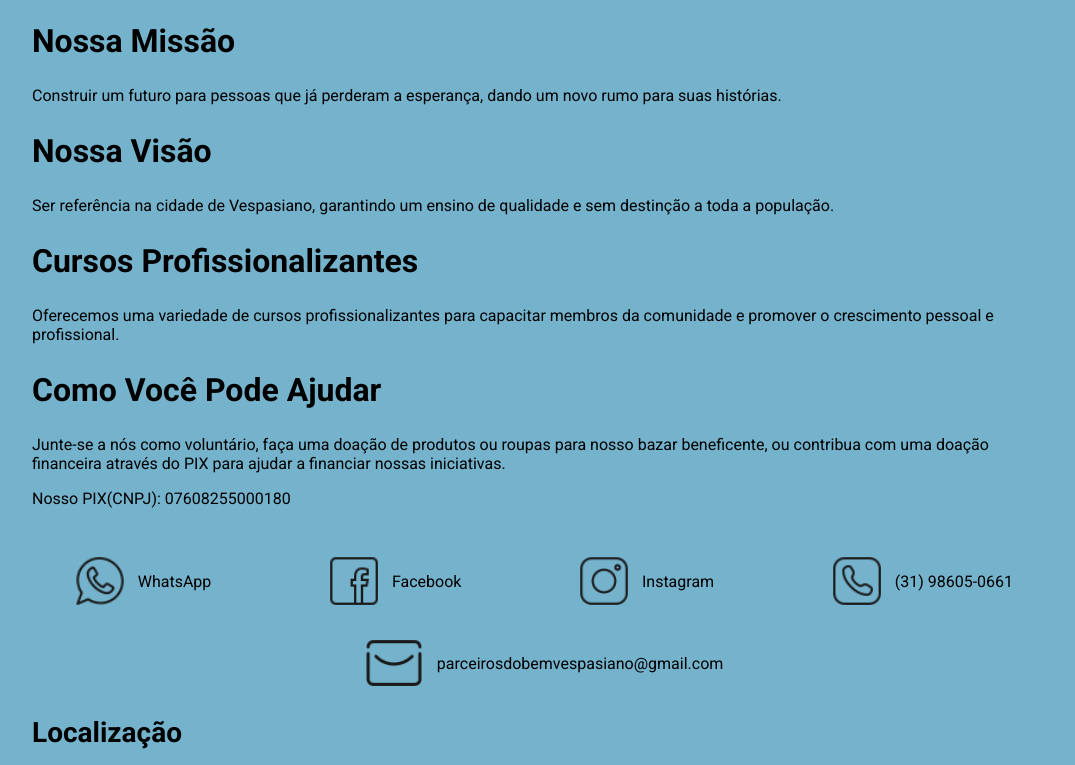
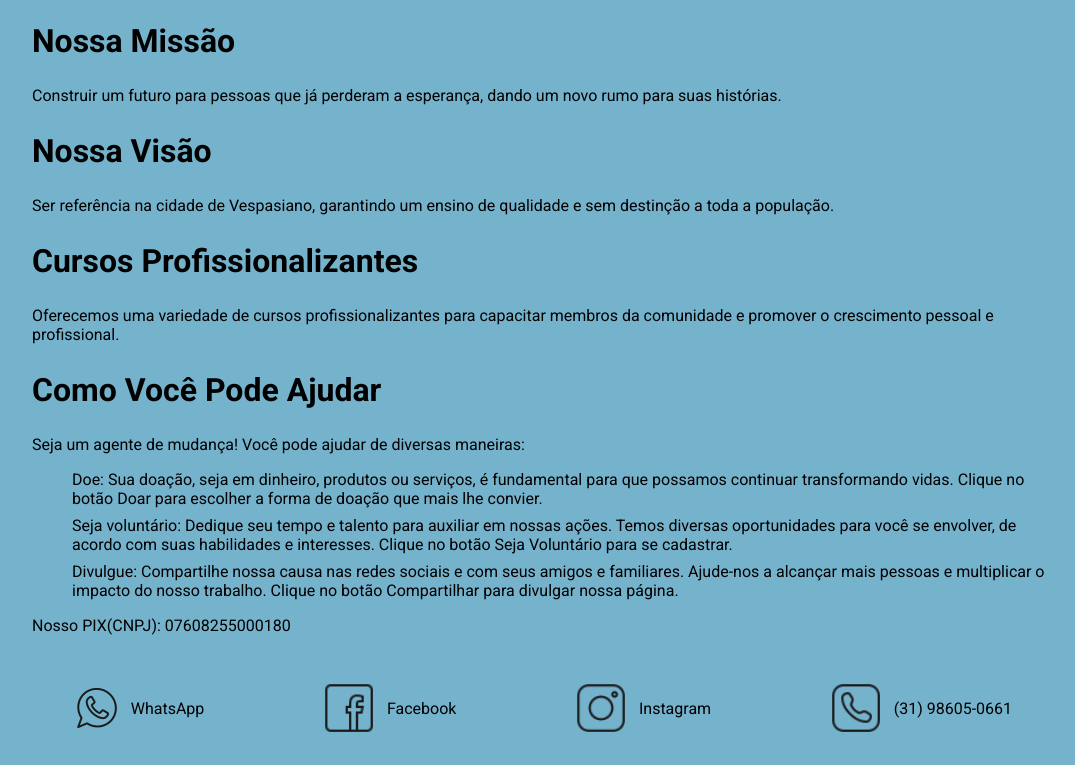
Before and after one commit to wellingtonfernandesbarbosa/parceiros-do-bem, a React (Vite) app: page / in a window 1280 px wide. Shown: the part 391-1156 px from the top of the page, without its empty margins (96-1171 px from the left). Built offline with nearby package versions, Linux system fonts and the light colour scheme.

Commit message:
07608255000180

```diff
--- a/src/App.module.scss
+++ b/src/App.module.scss
@@ -22,8 +22,22 @@
 .Main {
   .Section {
     &__Description {
+      &__List {
+        display: flex;
+        flex-direction: column;
+        gap: 0.5rem;
+      }
       &__Pix {
         cursor: pointer;
+
+        &__Copied {
+          color: green;
+          font-weight: 500;
+          font-size: 0.8rem;
+          margin: 0;
+          padding: 0.5rem 0;
+          text-align: center;
+        }
       }
 
       &__Pix:active {
--- a/src/App.tsx
+++ b/src/App.tsx
@@ -3,10 +3,13 @@ import WhatsappLogo from "./assets/whatsapp.png";
 import FacebookLogo from "./assets/facebook.png";
 import InstagramLogo from "./assets/instagram.png";
 import Phone from "./assets/phone.png";
-import Mail from "./assets/mail.png"
+import Mail from "./assets/mail.png";
 import styles from "./App.module.scss";
+import { useState } from "react";
 
 function App() {
+  const [pixCopy, setPixCopy] = useState(false);
+
   return (
     <div className={styles.App}>
       <header className={styles.Header}>
@@ -35,12 +38,25 @@ function App() {
 
         <section className={styles.Section}>
           <h2 className={styles.Section__Title}>Como Você Pode Ajudar</h2>
-          <p className={styles.Section__Description}>Junte-se a nós como voluntário, faça uma doação de produtos ou roupas para nosso bazar beneficente, ou contribua com uma doação financeira através do PIX para ajudar a financiar nossas iniciativas.</p>
+          <p className={styles.Section__Description}>Seja um agente de mudança! Você pode ajudar de diversas maneiras:</p>
+          <ul className={styles.Section__Description__List}>
+            <li>Doe: Sua doação, seja em dinheiro, produtos ou serviços, é fundamental para que possamos continuar transformando vidas. Clique no botão Doar para escolher a forma de doação que mais lhe convier.</li>
+            <li>Seja voluntário: Dedique seu tempo e talento para auxiliar em nossas ações. Temos diversas oportunidades para você se envolver, de acordo com suas habilidades e interesses. Clique no botão Seja Voluntário para se cadastrar.</li>
+            <li>Divulgue: Compartilhe nossa causa nas redes sociais e com seus amigos e familiares. Ajude-nos a alcançar mais pessoas e multiplicar o impacto do nosso trabalho. Clique no botão Compartilhar para divulgar nossa página.</li>
+          </ul>
           <p className={styles.Section__Description}>
             Nosso PIX(CNPJ):{" "}
-            <span className={styles.Section__Description__Pix} onClick={() => navigator.clipboard.writeText("07608255000180")}>
+            <span
+              className={styles.Section__Description__Pix}
+              onClick={() => {
+                navigator.clipboard.writeText("07608255000180");
+                setPixCopy(true);
+                setTimeout(() => setPixCopy(false), 2000);
+              }}
+            >
               07608255000180
             </span>
+            {pixCopy && <p className={styles.Section__Description__Pix__Copied}>  Chave PIX copiada!</p>}
           </p>
         </section>
       </main>
@@ -48,25 +64,21 @@ function App() {
       <footer className={styles.Footer}>
         <div className={styles.Footer__Social}>
           <a href="https://wa.me/5531986050661" target="_blank" rel="noopener noreferrer" className={styles.Footer__SocialLink}>
-            <img src={WhatsappLogo} alt="WhatsApp" className={styles.Footer__SocialLink__SocialIcon} />
+            <img src={WhatsappLogo} alt="WhatsApp" className={styles.Footer__SocialIcon} />
             <span>WhatsApp</span>
           </a>
-
           <a href="https://www.facebook.com/people/Ong-Parceiros-do-Bem/100083482865397/" target="_blank" rel="noopener noreferrer" className={styles.Footer__SocialLink}>
             <img src={FacebookLogo} alt="Facebook" className={styles.Footer__SocialLink__SocialIcon} />
             <span>Facebook</span>
           </a>
-
           <a href="https://www.instagram.com/ongparceirosdobem_" target="_blank" rel="noopener noreferrer" className={styles.Footer__SocialLink}>
             <img src={InstagramLogo} alt="Instagram" className={styles.Footer__SocialLink__SocialIcon} />
             <span>Instagram</span>
           </a>
-
           <a href="tel:31986050661" className={styles.Footer__SocialLink}>
             <img src={Phone} alt="Phone" className={styles.Footer__SocialLink__SocialIcon} />
             <span>(31) 98605-0661</span>
           </a>
-
           <a href="mailto:parceirosdobemvespasiano@gmail.com" className={styles.Footer__SocialLink}>
             <img src={Mail} alt="E-mail" className={styles.Footer__SocialLink__SocialIcon} />
             <span>parceirosdobemvespasiano@gmail.com</span>
```
